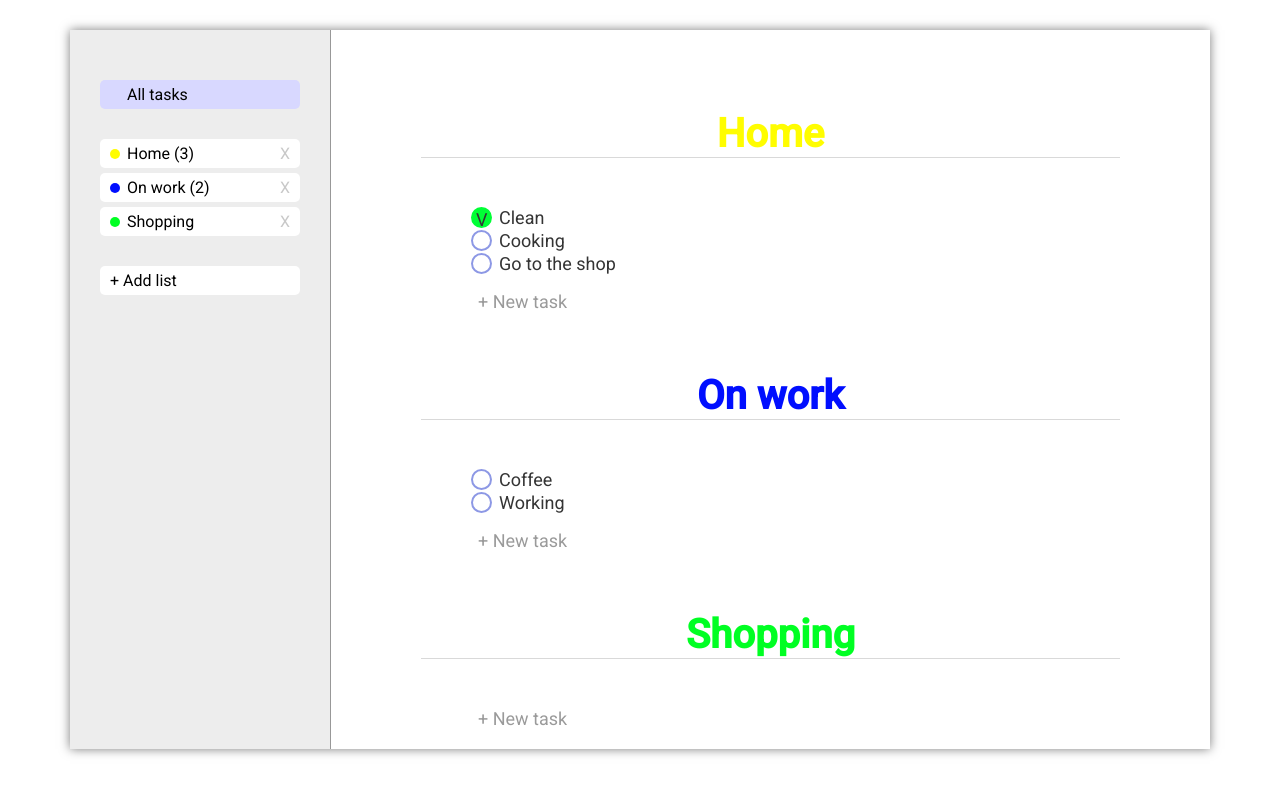
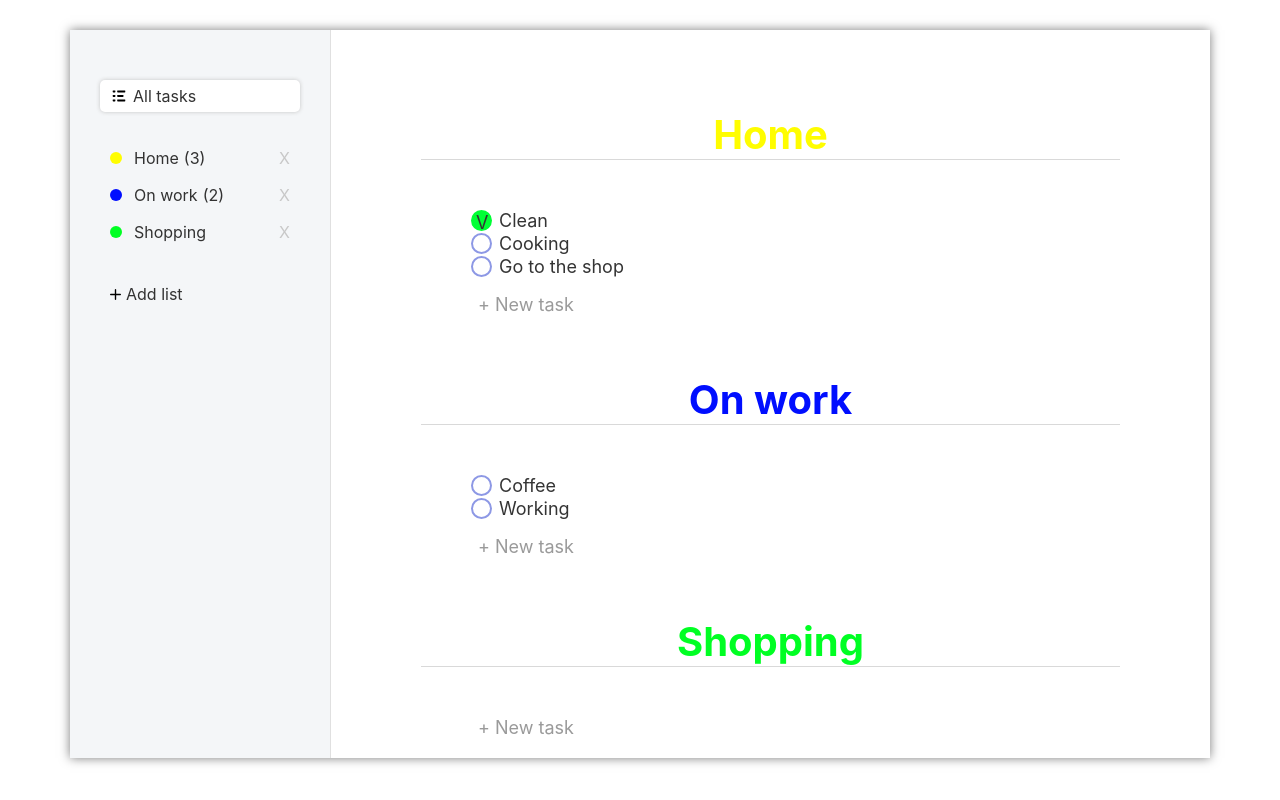
Before and after one commit to QzarD/myboard, a React (Create React App) app: page / in a window 1280 px wide. Built offline with nearby package versions, Linux system fonts and the light colour scheme.

Commit message:
fix bugs

```diff
--- a/src/App.css
+++ b/src/App.css
@@ -9,9 +9,9 @@
   box-shadow: 0 0 10px #7c7c7c;
 }
 .menu{
-  background-color: #ededed;
+  background-color: #f4f6f8;
   min-width: 200px;
-  border-right: 1px solid #989898;
+  border-right: 1px solid #e0e0e0;
   padding: 50px 30px;
 }
 
--- a/src/App.js
+++ b/src/App.js
@@ -20,7 +20,11 @@
                 <div className="menu">
                     <List history={history}
                         lists={[
-                            {active: history.location.pathname === '/', name: 'All tasks', color: ''}
+                            {active: history.location.pathname === '/', name: 'All tasks', icon: (
+                                    <svg width="18" height="18" viewBox="0 0 18 18" fill="none" xmlns="http://www.w3.org/2000/svg">
+                                        <path d="M12.96 8.10001H7.74001C7.24321 8.10001 7.20001 8.50231 7.20001 9.00001C7.20001 9.49771 7.24321 9.90001 7.74001 9.90001H12.96C13.4568 9.90001 13.5 9.49771 13.5 9.00001C13.5 8.50231 13.4568 8.10001 12.96 8.10001V8.10001ZM14.76 12.6H7.74001C7.24321 12.6 7.20001 13.0023 7.20001 13.5C7.20001 13.9977 7.24321 14.4 7.74001 14.4H14.76C15.2568 14.4 15.3 13.9977 15.3 13.5C15.3 13.0023 15.2568 12.6 14.76 12.6ZM7.74001 5.40001H14.76C15.2568 5.40001 15.3 4.99771 15.3 4.50001C15.3 4.00231 15.2568 3.60001 14.76 3.60001H7.74001C7.24321 3.60001 7.20001 4.00231 7.20001 4.50001C7.20001 4.99771 7.24321 5.40001 7.74001 5.40001ZM4.86001 8.10001H3.24001C2.74321 8.10001 2.70001 8.50231 2.70001 9.00001C2.70001 9.49771 2.74321 9.90001 3.24001 9.90001H4.86001C5.35681 9.90001 5.40001 9.49771 5.40001 9.00001C5.40001 8.50231 5.35681 8.10001 4.86001 8.10001ZM4.86001 12.6H3.24001C2.74321 12.6 2.70001 13.0023 2.70001 13.5C2.70001 13.9977 2.74321 14.4 3.24001 14.4H4.86001C5.35681 14.4 5.40001 13.9977 5.40001 13.5C5.40001 13.0023 5.35681 12.6 4.86001 12.6ZM4.86001 3.60001H3.24001C2.74321 3.60001 2.70001 4.00231 2.70001 4.50001C2.70001 4.99771 2.74321 5.40001 3.24001 5.40001H4.86001C5.35681 5.40001 5.40001 4.99771 5.40001 4.50001C5.40001 4.00231 5.35681 3.60001 4.86001 3.60001Z" fill="black"/>
+                                    </svg>
+                                )}
                         ]}
                     />
                     <List history={history}
@@ -34,7 +38,12 @@
                         addListBtn
                           addList={addList} colors={colors}
                           lists={[
-                              {name: 'Add list', icon: '+ '}
+                              {name: 'Add list', icon: (
+                                      <svg width="11" height="11" viewBox="0 0 16 16" fill="none" xmlns="http://www.w3.org/2000/svg">
+                                          <path d="M8 1V15" stroke="black" stroke-width="2" stroke-linecap="round" stroke-linejoin="round"/>
+                                          <path d="M1 8H15" stroke="black" stroke-width="2" stroke-linecap="round" stroke-linejoin="round"/>
+                                      </svg>
+                                  )}
                           ]}/>
                 </div>
                 <div className="tasks">
--- a/src/Components/List/List.css
+++ b/src/Components/List/List.css
@@ -2,18 +2,19 @@
     margin-bottom: 30px;
 }
 .lists li{
-    background-color: white;
-    padding: 5px 10px;
+    padding: 6px 10px;
     border-radius: 5px;
     cursor: pointer;
     margin-bottom: 5px;
     display: flex;
+    color: #323232;
 }
 .lists li:hover{
-    box-shadow: 0 2px 2px #868686;
+    box-shadow: 0 0 4px #c5c5c5;
 }
 .lists li.active{
-    background-color: #d8d8ff;
+    background-color: #ffffff;
+    box-shadow: 0 0 4px #c5c5c5;
 }
 .lists li i, .colors i{
     display: inline-block;
@@ -21,8 +22,8 @@
     margin-right: 7px;
 }
 .lists li i{
-     width: 10px;
-     height: 10px;
+     width: 12px;
+     height: 12px;
  }
 .color-red{
     background-color: #ff000a;
@@ -50,6 +51,11 @@
     text-overflow: ellipsis;
     overflow: hidden;
     white-space: nowrap;
+    display: flex;
+    align-items: center;
+}
+.listName span{
+    margin: 0 5px;
 }
 .listDeleteBtn{
     color: #c8c8c8;
--- a/src/Components/List/List.jsx
+++ b/src/Components/List/List.jsx
@@ -51,7 +51,7 @@
                             {list.icon ? list.icon :
                                 <i className={`color-${list.color}`}/>
                             }
-                            {list.name}
+                            <span>{list.name}</span>
                             {isRemovable &&
                             tasks.filter(task=> task.listId===list.id).length>0 &&
                             ` (${tasks.filter(task=> task.listId===list.id).length})`}
--- a/src/index.css
+++ b/src/index.css
@@ -3,8 +3,8 @@
   padding: 0;
   list-style: none;
   outline: none;
-  font-family: 'Roboto', -apple-system, BlinkMacSystemFont, "Segoe UI", "Oxygen",
-"Ubuntu", "Cantarell", "Fira Sans", "Droid Sans", "Helvetica Neue",
+  font-family:  -apple-system, BlinkMacSystemFont, "Segoe UI", "Oxygen",
+"Ubuntu", "Cantarell", "Fira Sans", "Droid Sans",'Roboto', "Helvetica Neue",
 sans-serif;
 }
 
--- a/src/index.js
+++ b/src/index.js
@@ -5,14 +5,14 @@
 import * as serviceWorker from './serviceWorker';
 import {Provider} from "react-redux";
 import store from "./Redux/store";
-import {BrowserRouter} from "react-router-dom";
+import {HashRouter} from "react-router-dom";
 
 ReactDOM.render(
-    <BrowserRouter>
+    <HashRouter>
         <Provider store={store}>
             <App/>
         </Provider>
-    </BrowserRouter>
+    </HashRouter>
     , document.getElementById('root'));
 
 // If you want your app to work offline and load faster, you can change
```
Also changed, not shown: package.json (+7 -1 lines), 1 other file (tests, documents, lock files or other folders).
